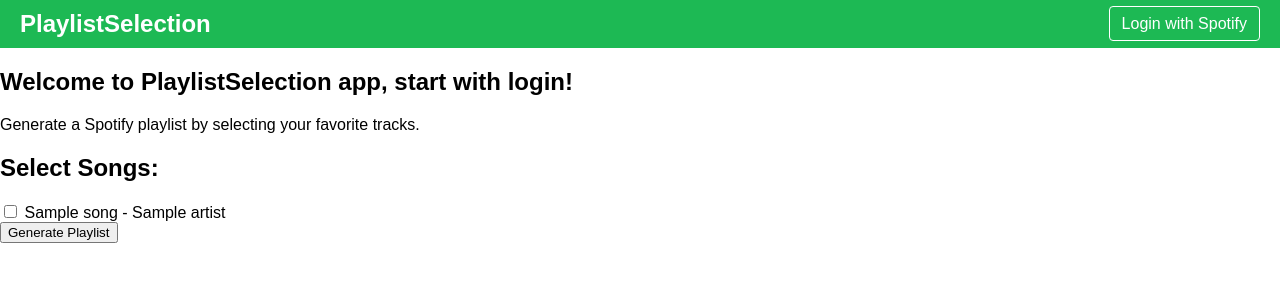
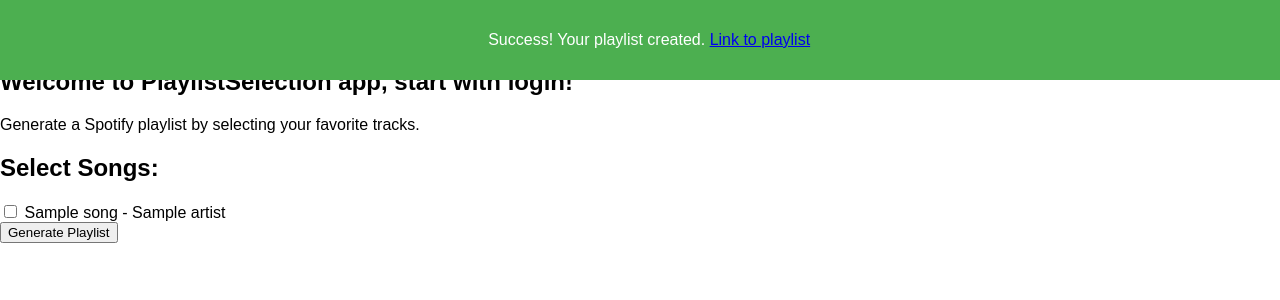
Before and after one commit to slavkostrov/playlist_selection, a FastAPI app: template app/templates/home.html in a window 1280 px wide. Shown: the top 300 px of the page. Run offline with FastAPI, Linux system fonts and the light colour scheme; the template is opened without the code that fills it: most values are stand-ins (such as "Sample title", 1, 10 or a date in 2020); parts of the project's set-up code (start-up, migrations or seed data) failed here and were passed over.

Commit message:
[ADD] notification with link to playlist

```diff
--- a/app/main.py
+++ b/app/main.py
@@ -108,7 +108,12 @@ def get_user_songs(sp: spotipy.Spotify) -> list[dict[str, str]]:
 
 
 @app.get("/")
-def index(request: Request, auth: DependsOnAuth):
+async def index(
+    request: Request,
+    auth: DependsOnAuth,
+    # TODO: fix я не знаю как это делать правильно
+    playlist_link: str | None = None,
+):
     """Main page."""
     songs = []
     current_user = None
@@ -118,14 +123,18 @@ def index(request: Request, auth: DependsOnAuth):
         current_user = sp.current_user()
         songs = get_user_songs(sp=sp)
 
+    if playlist_link and not playlist_link.startswith("https://open.spotify.com/playlist/"):
+        # TODO: fix
+        playlist_link = None
+
     return templates.TemplateResponse(
         "home.html",
-        dict(request=request, songs=songs, current_user=current_user),
+        dict(request=request, songs=songs, current_user=current_user, playlist_link=playlist_link),
     )
 
 
 @app.get("/logout")
-def logout(auth: DependsOnAuth):
+async def logout(auth: DependsOnAuth):
     """Logout URL, remove token key from cookies and token info from redis."""
     response = RedirectResponse("/")
     auth.remove_user()
@@ -133,14 +142,14 @@ def logout(auth: DependsOnAuth):
     return response
 
 @app.get("/login")
-def login(auth: DependsOnAuth):
+async def login(auth: DependsOnAuth):
     """Login URL, save meta info about user, redirect to spotify OAuth."""
     auth_url = auth.get_authorize_url()
     return RedirectResponse(auth_url)
 
 
 @app.get("/callback/")
-def callback(code: str, auth: DependsOnAuth):
+async def callback(code: str, auth: DependsOnAuth):
     """Callback after spotify side login. Save token to current session and redirect to main page."""
     auth.cache_access_token(code=code)
     response = RedirectResponse("/")
@@ -224,11 +233,13 @@ def _create_playlist(
     )
     LOGGER.info("Adding %s songs to %s playlist of %s user.", len(songs), playlist["id"], user["id"])
     sp.playlist_add_items(playlist_id=playlist["id"], items=songs)
-    return parser.sp.playlist(playlist["id"]) # TODO: DEBUG, remove, add success alert
+    # TODO: DEBUG, remove, add success alert with link to playlist
+    return playlist["id"]
 
 
 @app.post("/create")
 async def create_playlist(
+    request: Request,
     predicted_songs: Annotated[str, Form()],
     auth: DependsOnAuth,
     parser: DependsOnParser,
@@ -237,13 +248,16 @@ async def create_playlist(
     sp = auth.get_spotipy()
     predicted_songs = literal_eval(predicted_songs)
     recommended_songs = [value["track_id"] for value in predicted_songs]
-    # TODO: update with name, take it from user input?
-    return _create_playlist(
+    playlist_id = _create_playlist(
         sp=sp,
         parser=parser,
+        # TODO: update name, take it from user input?
         name="TEST",
         songs=recommended_songs,
     )
+    playlist_link = f"https://open.spotify.com/playlist/{playlist_id}"
+    response = await index(request=request, auth=auth, playlist_link=playlist_link)
+    return response
 
 
 # TODO: think about security, tokens storage etc
--- a/app/static/style.css
+++ b/app/static/style.css
@@ -33,4 +33,22 @@ body {
     color: #1DB954;
 }
 
-/* Other styles for your main content, footer, etc. */
+.notification {
+    display: none;
+    background-color: #4CAF50;
+    color: white;
+    text-align: center;
+    padding: 15px;
+    position: fixed;
+    top: 0;
+    width: 100%;
+    z-index: 1;
+}
+
+.close-btn {
+    color: white;
+    float: right;
+    font-size: 20px;
+    font-weight: bold;
+    cursor: pointer;
+}
--- a/app/templates/home.html
+++ b/app/templates/home.html
@@ -17,6 +17,31 @@
             <input type="hidden" id="selectedSongsJSON" name="selected_songs_json">
             <input type="submit" value="Generate Playlist" onclick="prepareSelectedSongs()">
         </form>
+
+        {% if playlist_link %}
+            <div id="successNotification" class="notification">
+                <span class="close-btn" onclick="closeNotification()">&times;</span>
+                <p>Success! Your playlist created. <a href="#" id="notificationLink">Link to playlist</a></p>
+            </div>
+
+            <script>
+                function showNotification(link) {
+                    // Display the notification
+                    document.getElementById("successNotification").style.display = "block";
+
+                    // Set the link for the notification
+                    document.getElementById("notificationLink").href = link;
+                }
+
+                function closeNotification() {
+                    // Close the notification
+                    document.getElementById("successNotification").style.display = "none";
+                }
+
+                showNotification("{{ playlist_link }}");
+
+            </script>
+        {% endif %}
         <script>
             function prepareSelectedSongs() {
                 const selectedSongs = [];
```
Also changed, not shown: .pre-commit-config.yaml.
